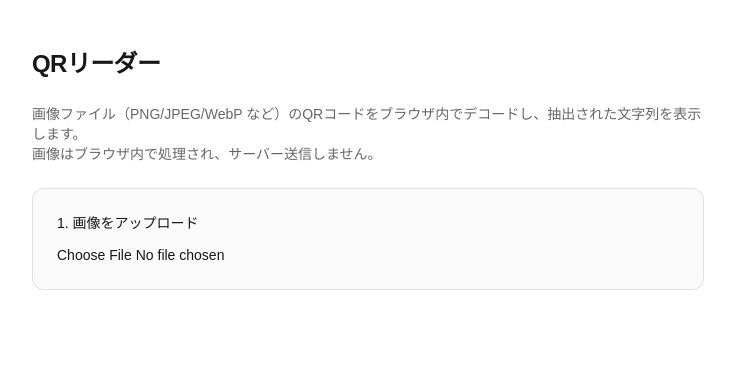
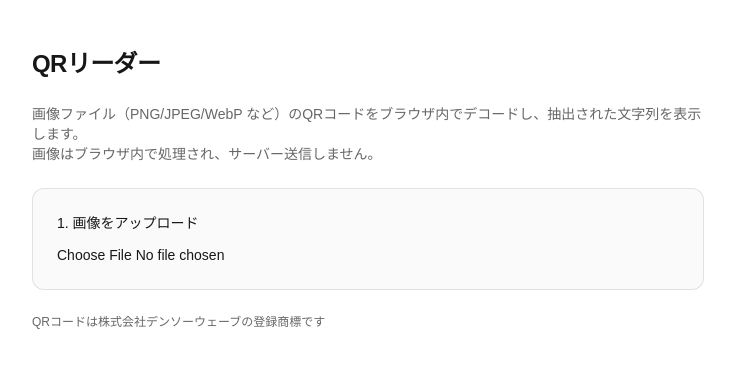
Before and after one commit to sohey-dr/qr-reader, a Next.js app: page / in a window 1280 px wide. Shown: the top 368 px of the page, without its empty margins (272-1007 px from the left). Built offline with nearby package versions, Linux system fonts and the light colour scheme.

Commit message:
feat(page): add QR code trademark notice and improve URL opening code formatting

```diff
--- a/app/page.tsx
+++ b/app/page.tsx
@@ -211,7 +211,11 @@ export default function Home() {
                               className="text-xs px-2 py-1 rounded border border-black/10 dark:border-white/15 hover:bg-black/[.04] dark:hover:bg-white/[.06]"
                               onClick={() => {
                                 try {
-                                  window.open(urlToOpen, "_blank", "noopener,noreferrer");
+                                  window.open(
+                                    urlToOpen,
+                                    "_blank",
+                                    "noopener,noreferrer"
+                                  );
                                 } catch {
                                   // noop
                                 }
@@ -243,6 +247,12 @@ export default function Home() {
             return <LiveScanner />;
           })()}
         </section> */}
+
+        <section className="text-xs text-black/60 dark:text-white/60">
+          <ul className="list-disc list-inside space-y-1">
+            <p>QRコードは株式会社デンソーウェーブの登録商標です</p>
+          </ul>
+        </section>
       </main>
     </div>
   );
```
